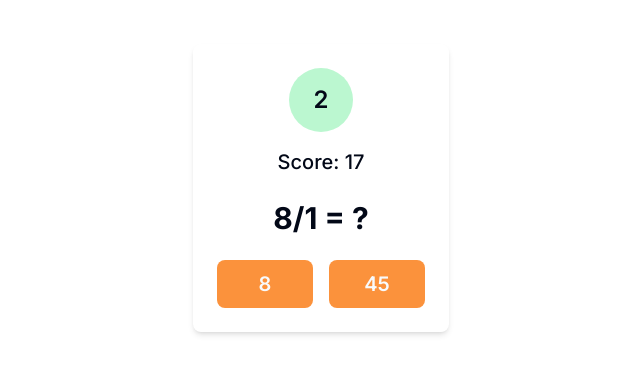
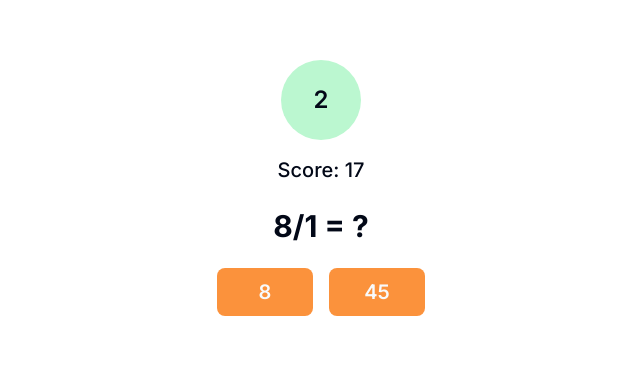
Before and after one commit to phongtn/simple-match-challenge, a Next.js app: page /home in a window 1280 px wide. Shown: the part 212-586 px from the top of the page, without its empty margins (319-959 px from the left). Built offline with nearby package versions, Linux system fonts and the light colour scheme.

Commit message:
move the components to the center screen

```diff
--- a/src/app/home/page.tsx
+++ b/src/app/home/page.tsx
@@ -7,18 +7,18 @@ import {Button} from "@/components/ui/button"
 
 export default function Component() {
     return (
-        <div className="flex justify-center min-h-screen items-center">
-            <div className="max-w-sm mx-auto my-10 bg-white p-6 rounded-lg shadow-md">
+        <div className="flex w-full h-screen justify-center items-center">
+            <div className="w-full mx-auto my-10 bg-white p-6">
                 <div className="flex justify-center">
                     <div
-                        className="mb-4 flex h-16 w-16 items-center justify-center rounded-full bg-green-200 text-2xl font-semibold">
+                        className="mb-4 flex h-20 w-20 items-center justify-center rounded-full bg-green-200 text-2xl font-semibold">
                         2
                     </div>
                 </div>
                 <div className="text-center text-xl font-medium">Score: 17</div>
                 <div className="my-6 text-center text-3xl font-bold">8/1 = ?</div>
                 <div className="flex justify-center gap-4">
-                    <Button className="h-12 w-24 rounded-lg bg-orange-400 text-xl font-semibold">8</Button>
+                    <Button className="h-12 w-24 rounded-lg bg-orange-400 text-xl font-semibold ">8</Button>
                     <Button className="h-12 w-24 rounded-lg bg-orange-400 text-xl font-semibold">45</Button>
                 </div>
             </div>
```
